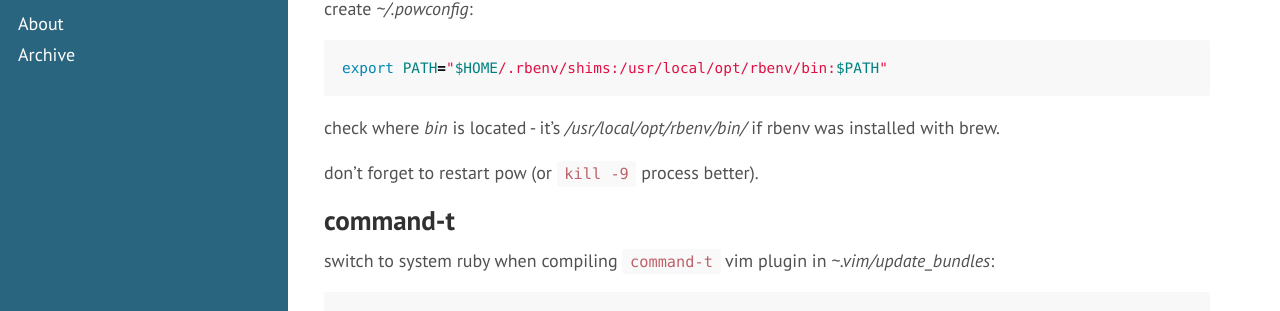
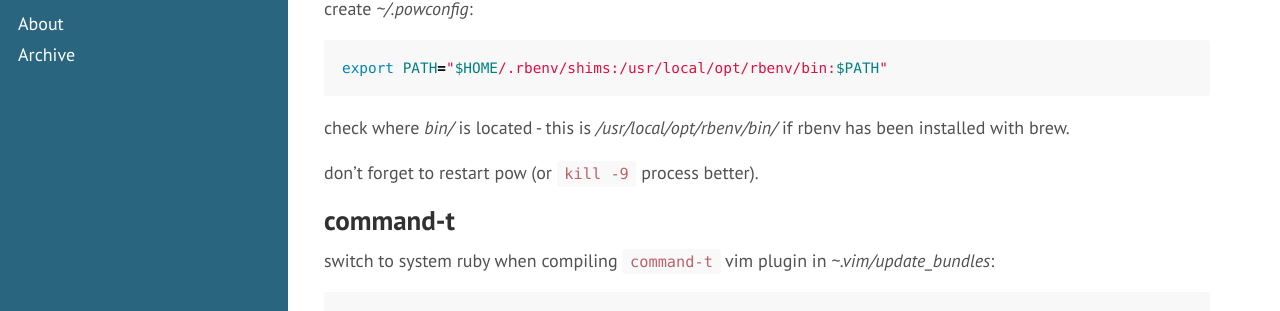
Before and after one commit to tap349/tap349.github.io, a Jekyll site: the page built from _posts/2016-03-30-rbenv.md, in a window 1280 px wide and 900 px high, scrolled down 1177 px. Shown: the part 144-455 px from the top of the window. Built offline with Jekyll 4.4.1, drawn with Linux system fonts in a browser that asks for light colours.

Commit message:
update 2016-04-01_00:28:50

````diff
--- a/_posts/2016-03-30-rbenv.md
+++ b/_posts/2016-03-30-rbenv.md
@@ -67,8 +67,8 @@ create _~/.powconfig_:
 export PATH="$HOME/.rbenv/shims:/usr/local/opt/rbenv/bin:$PATH"
 ```
 
-check where _bin_ is located - it's _/usr/local/opt/rbenv/bin/_ if
-rbenv was installed with brew.
+check where _bin/_ is located - this is _/usr/local/opt/rbenv/bin/_
+if rbenv has been installed with brew.
 
 don't forget to restart pow (or `kill -9` process better).
 
````
